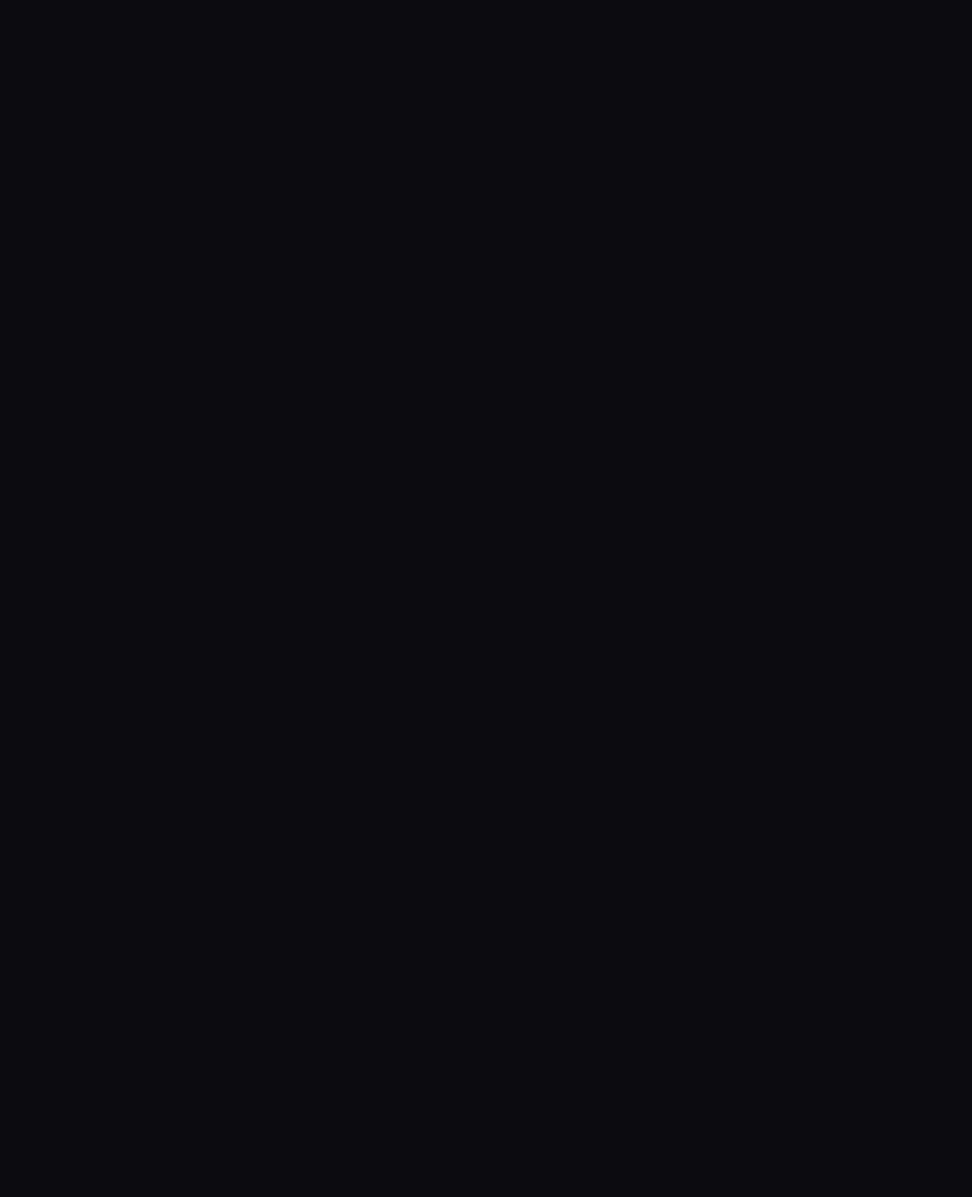
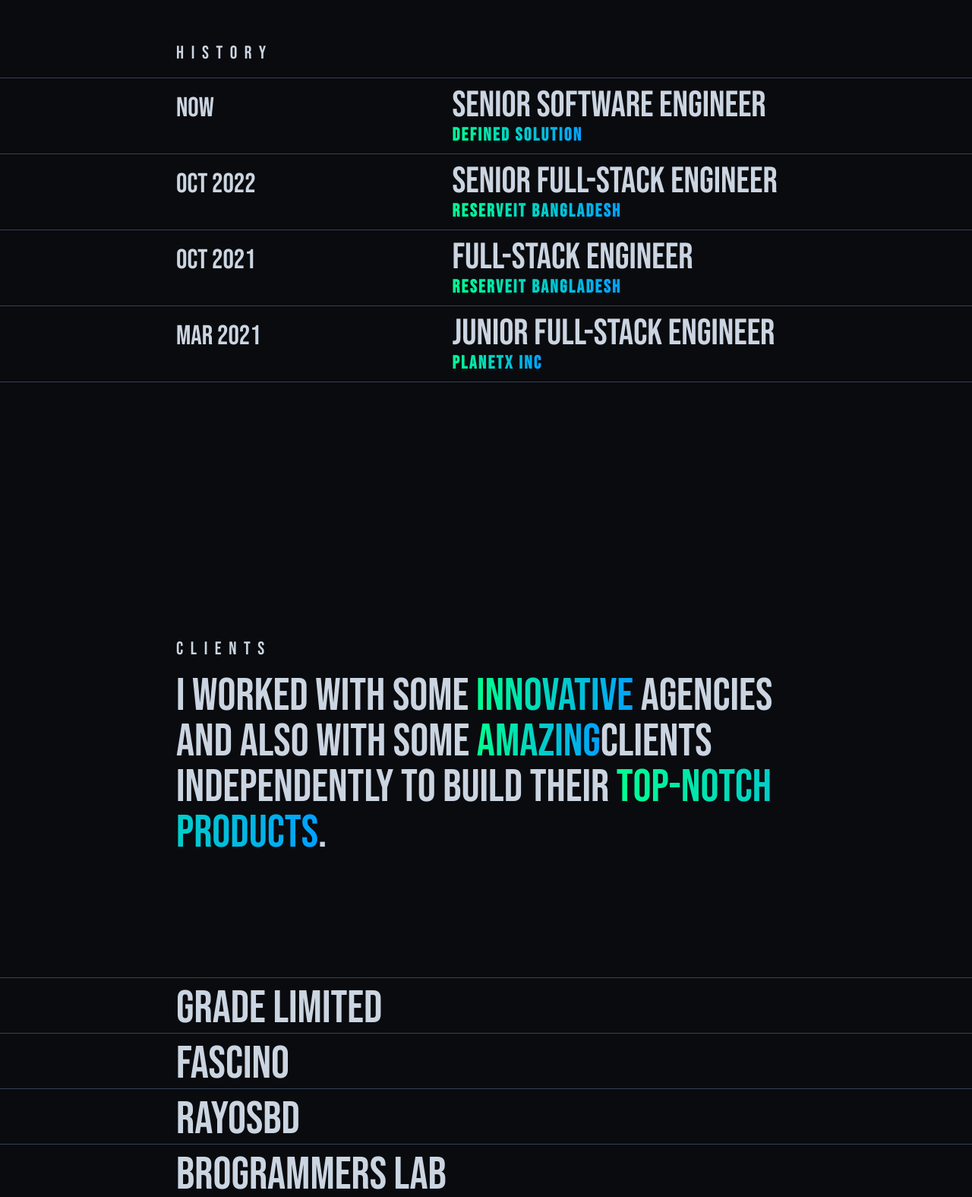
Before and after one commit to tam11a/v2.tam11a.dev, a Next.js app: page / in a window 1280 px wide. Shown: the part 3250-4825 px from the top of the page at 76% size. Before the commit the page ends 2328 px from the top, so only its background shows below. Built offline with nearby package versions, Linux system fonts and the light colour scheme.

Commit message:
completed: content

```diff
--- /dev/null
+++ b/src/app/(website)/components/clients.tsx
@@ -0,0 +1,34 @@
+import { cn } from "@/lib/utils";
+
+export default function Clients() {
+	const clients = ["Grade Limited", "Fascino", "RayosBD", "Brogrammers Lab"];
+	return (
+		<>
+			<section
+				id="clients"
+				className="flex flex-col justify-center my-[20vh] space-y-4 max-w-4xl px-10 mx-auto"
+			>
+				<h3 className="text-2xl tracking-[0.6rem]">Clients</h3>
+				<p className="text-6xl child-gradient">
+					I worked with some <span>innovative</span> agencies and also with some{" "}
+					<span>amazing</span>
+					clients independently to build their <span>top-notch products</span>.
+				</p>
+			</section>
+			<section className="mb-[20vh]">
+				<hr className="border-slate-700" />
+				{clients.map((client, index) => (
+					<div
+						key={index}
+						className={cn("hover:bg-gradient-logo hover:text-background pt-4")}
+					>
+						<p className="text-6xl leading-[80%] w-full max-w-4xl px-10 mb-2 mx-auto">
+							{client}
+						</p>
+						<hr className="border-slate-700" />
+					</div>
+				))}
+			</section>
+		</>
+	);
+}
--- /dev/null
+++ b/src/app/(website)/components/experience.tsx
@@ -0,0 +1,14 @@
+export default function Experience() {
+	return (
+		<section
+			id="experience"
+			className="flex flex-col justify-center min-h-svh space-y-4 max-w-4xl px-10 mx-auto"
+		>
+			<h3 className="text-2xl tracking-[0.6rem]">Experience</h3>
+			<p className="text-6xl child-gradient">
+				Over <span>Three years</span> of experience in software engineering and
+				working with some of the most talented people in business.
+			</p>
+		</section>
+	);
+}
--- /dev/null
+++ b/src/app/(website)/components/history.tsx
@@ -0,0 +1,59 @@
+import { cn } from "@/lib/utils";
+
+export default function History() {
+	const history = [
+		{
+			title: "Senior Software Engineer",
+			company: "Defined Solution",
+			date: "Now",
+		},
+		{
+			title: "Senior Full-stack Engineer",
+			company: "Reserveit Bangladesh",
+			date: "Oct 2022",
+		},
+		{
+			title: "Full-stack Engineer",
+			company: "Reserveit Bangladesh",
+			date: "Oct 2021",
+		},
+		{
+			title: "Junior Full-stack Engineer",
+			company: "PlanetX Inc",
+			date: "Mar 2021",
+		},
+	];
+	return (
+		<section
+			id="history"
+			className="flex flex-col justify-center min-h-svh"
+		>
+			<h3 className="w-full text-2xl tracking-[0.6rem] max-w-4xl px-10 mx-auto mb-4">
+				History
+			</h3>
+			<hr className="border-slate-700" />
+			{history.map((job, index) => (
+				<div
+					key={index}
+					className={cn(
+						"pt-5"
+						// "hover:bg-gradient-logo hover:text-background "
+					)}
+				>
+					<div className="grid grid-cols-7 md:gap-8 text-5xl max-w-4xl mx-auto px-10">
+						<p className="col-span-7 md:col-span-3 text-3xl md:text-4xl">
+							{job.date}
+						</p>
+						<p className="col-span-7 md:col-span-4 md:leading-8">
+							{job.title} <br />
+							<span className="text-gradient text-2xl font-semibold tracking-widest">
+								{job.company}
+							</span>
+						</p>
+					</div>
+					<hr className="border-slate-700 mt-2" />
+				</div>
+			))}
+		</section>
+	);
+}
--- /dev/null
+++ b/src/app/(website)/footer.tsx
@@ -0,0 +1,38 @@
+import Link from "next/link";
+
+export default function Footer() {
+	return (
+		<footer className="flex flex-col items-center justify-between max-w-7xl mx-auto px-10 py-9 pb-44">
+			<h3 className="text-2xl tracking-[0.6rem] w-full mb-11">Connect</h3>
+			<div className="grid grid-cols-6 gap-4 w-full mx-auto">
+				<div className=" flex flex-col col-span-6 md:col-span-1 text-3xl gap-4">
+					<Link href="#">LinkedIn</Link>
+					<Link href="#">Dribbble</Link>
+				</div>
+				<div className=" flex flex-col text-3xl gap-4  col-span-6 md:col-span-1">
+					<Link href="#">Github</Link>
+					<Link href="#">Instagram</Link>
+				</div>
+				<div className="hidden md:inline md:col-span-2" />
+				<div className="col-span-6 md:col-span-2 flex flex-col text-3xl gap-4 md:items-end">
+					<div className="flex flex-col gap-3">
+						<Link
+							href="#"
+							className="flex flex-col"
+						>
+							<span className="text-lg">Email</span>
+							<span className="text-base">ibrahimsadiktamim@gmail.com</span>
+						</Link>
+						<Link
+							href="#"
+							className="flex flex-col"
+						>
+							<span className="text-lg">Phone</span>
+							<span className="text-base">+880 1768 161994</span>
+						</Link>
+					</div>
+				</div>
+			</div>
+		</footer>
+	);
+}
--- a/src/app/(website)/layout.tsx
+++ b/src/app/(website)/layout.tsx
@@ -3,6 +3,7 @@ import { Bebas_Neue } from "next/font/google";
 import "../globals.css";
 import { cn } from "@/lib/utils";
 import Header from "./header";
+import Footer from "./footer";
 
 const bebas = Bebas_Neue({ subsets: ["latin"], weight: ["400"] });
 
@@ -22,6 +23,7 @@ export default function RootLayout({
 			<body className={cn(bebas.className)}>
 				<Header />
 				{children}
+				<Footer />
 			</body>
 		</html>
 	);
--- a/src/app/(website)/page.tsx
+++ b/src/app/(website)/page.tsx
@@ -1,5 +1,8 @@
 import AboutMe from "./components/about-me";
+import Clients from "./components/clients";
+import Experience from "./components/experience";
 import Hero from "./components/hero";
+import History from "./components/history";
 import WhatIDo from "./components/what-i-do";
 
 export default function Home() {
@@ -8,6 +11,9 @@ export default function Home() {
 			<Hero />
 			<AboutMe />
 			<WhatIDo />
+			<Experience />
+			<History />
+			<Clients />
 		</main>
 	);
 }
```
